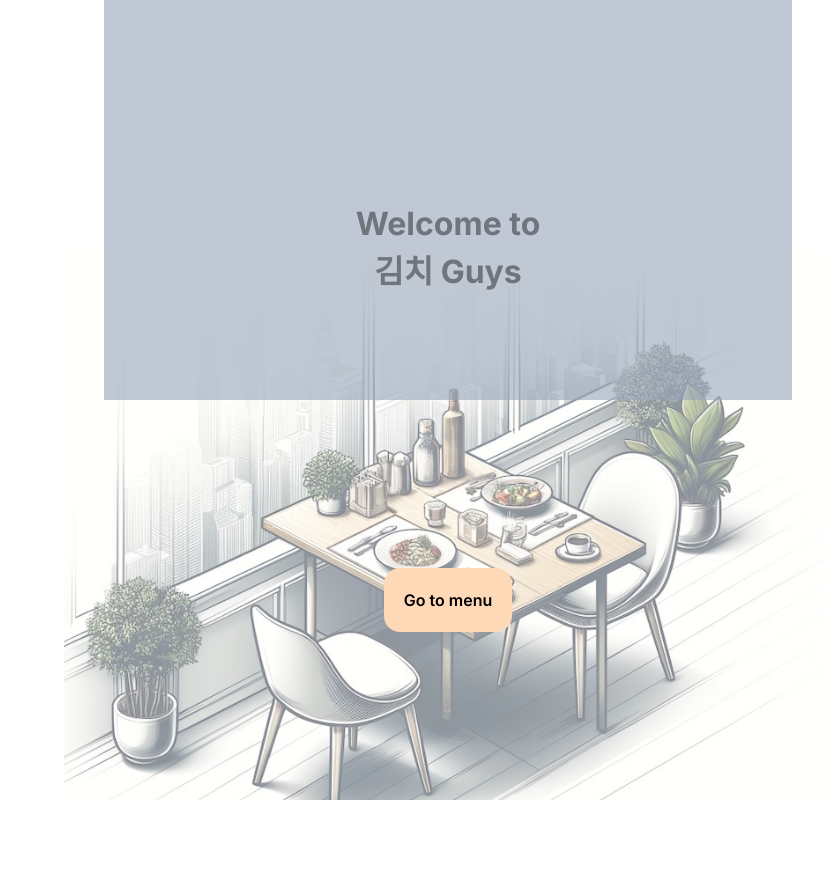
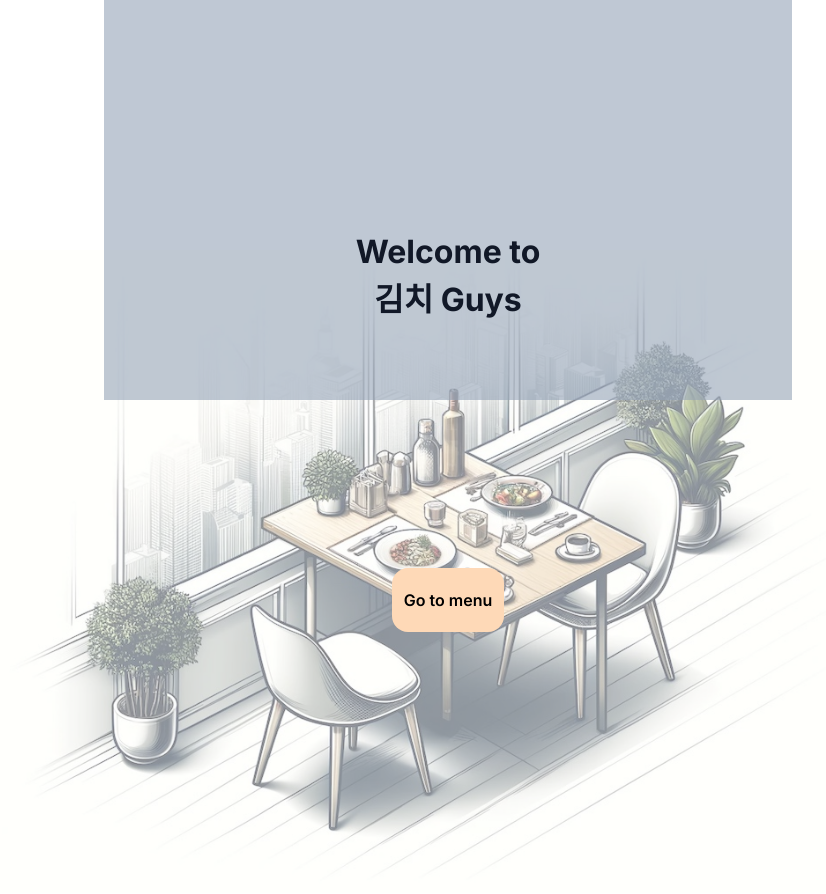
Before and after one commit to j-eick/pos-restaurant, a Next.js app: page / in a window 1280 px wide. Shown: the whole page, without its empty margins (192-1018 px from the left). Before the commit the page ends 800 px from the top, so only its background shows below. Built offline with nearby package versions, Linux system fonts and the light colour scheme.

Commit message:
fix / Link comp + landingpage opacity

```diff
--- a/app/components/ui/link/Link.tsx
+++ b/app/components/ui/link/Link.tsx
@@ -13,15 +13,18 @@ type LinkProp = {
 export const LinkCo = ({ children, href = "", className, variant, blur, onClick }: LinkProp) => {
   const style = useMemo(() => {
     const hover = {
-      peach: `transition-all hover:outline hover:outline-2 hover:outline-offset-4 hover:outline-slate-100
-      active:outline active:outline-2 active:outline-offset-4 active:outline-slate-100`,
+      peach: `transition-all
+              hover:outline hover:outline-2 hover:outline-offset-4 hover:outline-slate-100
+              active:outline active:outline-2 active:outline-offset-4 active:outline-slate-100`,
       order: `transition-all bg-slate-200 hover:bg-custom-peach
       active:outline active:outline-2 active:outline-offset-4 active:outline-slate-100`,
     };
 
     switch (variant) {
       case "menuLink":
-        return `px-5 py-5 bg-custom-peach rounded-sm cursor-pointer ${hover.peach}`;
+        return `h-16 w-max px-3 flex items-center
+                bg-custom-peach rounded-sm cursor-pointer ${hover.peach}
+                  `;
 
       case "placeOrderLink":
         return `px-5 py-5 rounded-sm cursor-pointer ${hover.order}`;
--- a/app/page.tsx
+++ b/app/page.tsx
@@ -4,18 +4,8 @@ import { Text } from "./components/ui/text";
 
 export default function Home() {
   return (
-    <main className="relative max-w-3xl flex min-h-screen flex-col px-10 overflow-hidden">
-      <div className="h-[50vh] bg-slate-400 opacity-60">
-        <Text
-          tag={"h1"}
-          size="3xl"
-          weight="bold"
-          className="absolute h-1/2 text-center left-1/2 -translate-x-1/2 top-1/2 -translate-y-1/2 text-black"
-        >
-          Welcome to <br /> 김치 Guys
-        </Text>
-      </div>
-      <div className="absolute  right-[1rem] top-1/2 -translate-y-[10%] -z-20 opacity-50">
+    <main className="relative max-w-3xl h-screen px-10">
+      <div className="absolute right-[1rem] top-1/2 -translate-y-[10%] -z-20 opacity-50">
         <Image
           src="/landingpage.jpg"
           alt={"landingpage_background"}
@@ -25,7 +15,16 @@ export default function Home() {
           className="scale-[2.5] xs:scale-[2] sm:scale-[1.5] "
         />
       </div>
-      <div className="h-[50vh] my-0 mx-auto flex items-center bg-transparent">
+      <div
+        className={`relative h-1/2 grid place-items-center
+                      before:absolute before:-z-10 before:inset-0 before:content-[''] before:bg-slate-400 before:opacity-60`}
+      >
+        <span className="h-1/2" />
+        <Text tag={"h1"} size="3xl" weight="bold" className="text-center">
+          Welcome to <br /> 김치 Guys
+        </Text>
+      </div>
+      <div className="w-full h-1/2 grid place-items-center bg-transparent">
         <LinkCo href={"/menu"} variant="menuLink" className="font-semibold">
           Go to menu
         </LinkCo>
```
